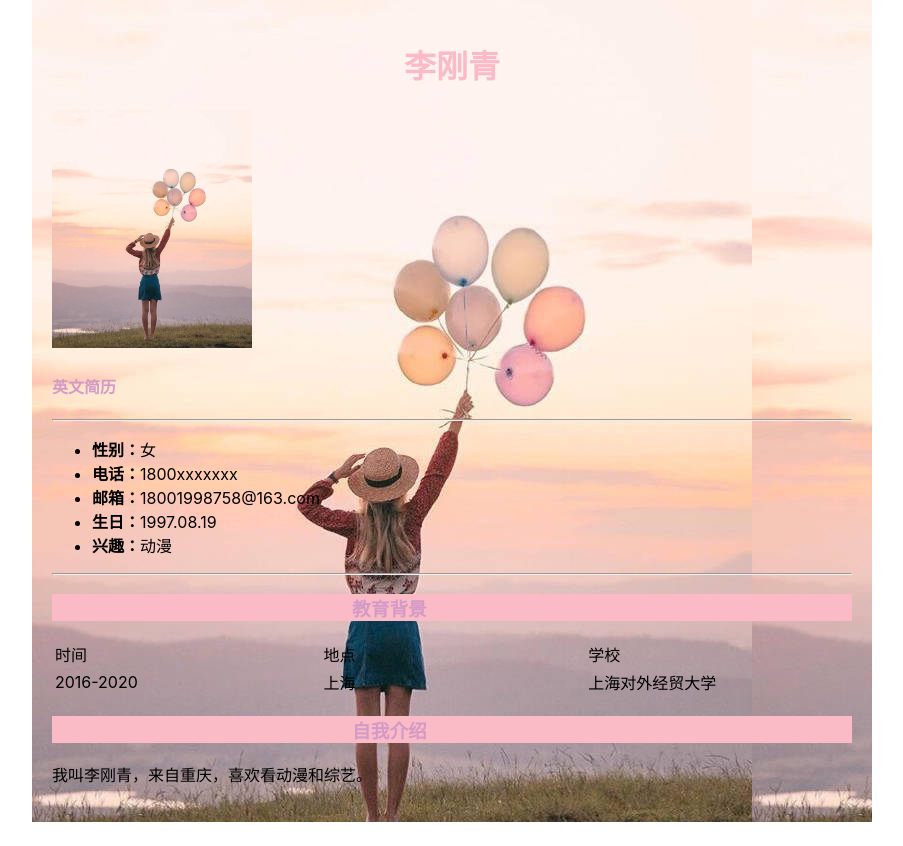
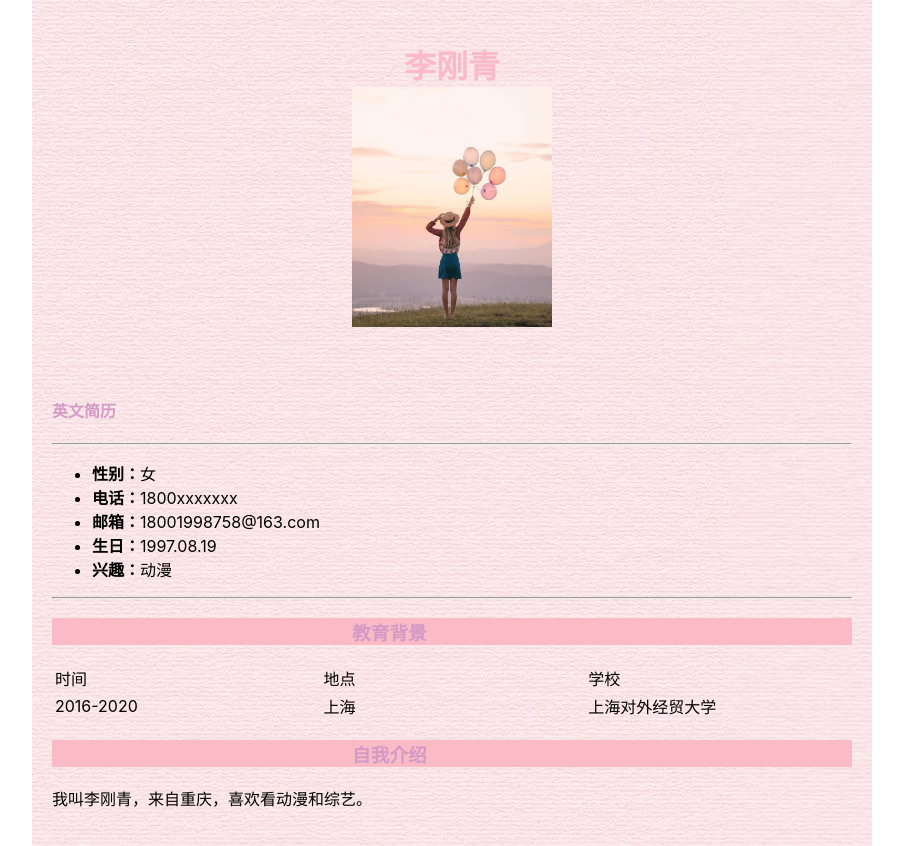
Before and after one commit to luckyTamara/work1, a plain HTML site: page index.html in a window 1280 px wide. Shown: the whole page, without its empty margins (188-1091 px from the left). Before the commit the page ends 822 px from the top, so only its background shows below. Drawn offline with Linux system fonts and the light colour scheme.

Commit message:
luckyTamara.github.io

```diff
--- a/index.html
+++ b/index.html
@@ -11,8 +11,9 @@
 
 <body>
     <div class="container">
-    <h1 style="text-align:center;color:rgb(250, 187, 198)"> 李刚青</h1>
-    <img src="me.jpg" width="200px">
+        <h1 style="text-align:center;color:rgb(250, 187, 198)"> 李刚青
+         <div class="centerimg">   <img src="me.jpg" width="200px"></div>
+        </h1>
         <br/>
 
         <h4>
--- a/style.css
+++ b/style.css
@@ -36,7 +36,7 @@ p{
 .container{
     width: 800px;
     margin: 0 auto;
-    background: url("me.jpg");
+    background: url("B.jpg");
     margin-top: 0;
     padding: 20px
 }
```
Also changed, not shown: B.jpg (added). Lines whose indentation alone changed are shown as unchanged.
